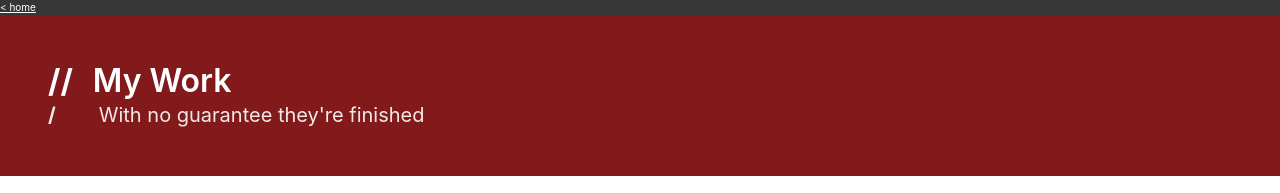
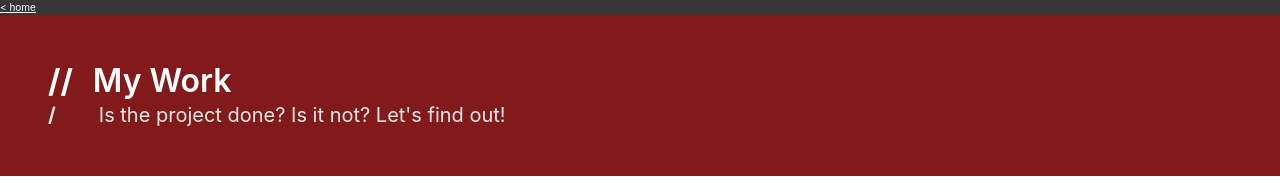
Before and after one commit to Gxorge/ghott.me, a SvelteKit app: page /projects in a window 1280 px wide. Shown: the top 193 px of the page. Built offline with nearby package versions, Linux system fonts and the light colour scheme.

Commit message:
Changed subtitle of my work hero

```diff
--- a/src/routes/projects/+page.svelte
+++ b/src/routes/projects/+page.svelte
@@ -6,7 +6,7 @@
     <title>Projects | George Hotten</title>
 </svelte:head>
 
-<HeroTitle title="My Work" subtitle="With no guarantee they're finished"/>
+<HeroTitle title="My Work" subtitle="Is the project done? Is it not? Let's find out!"/>
 <section class="gweb-text-layout gweb-link-grey">
     <div class="content">
 
```
